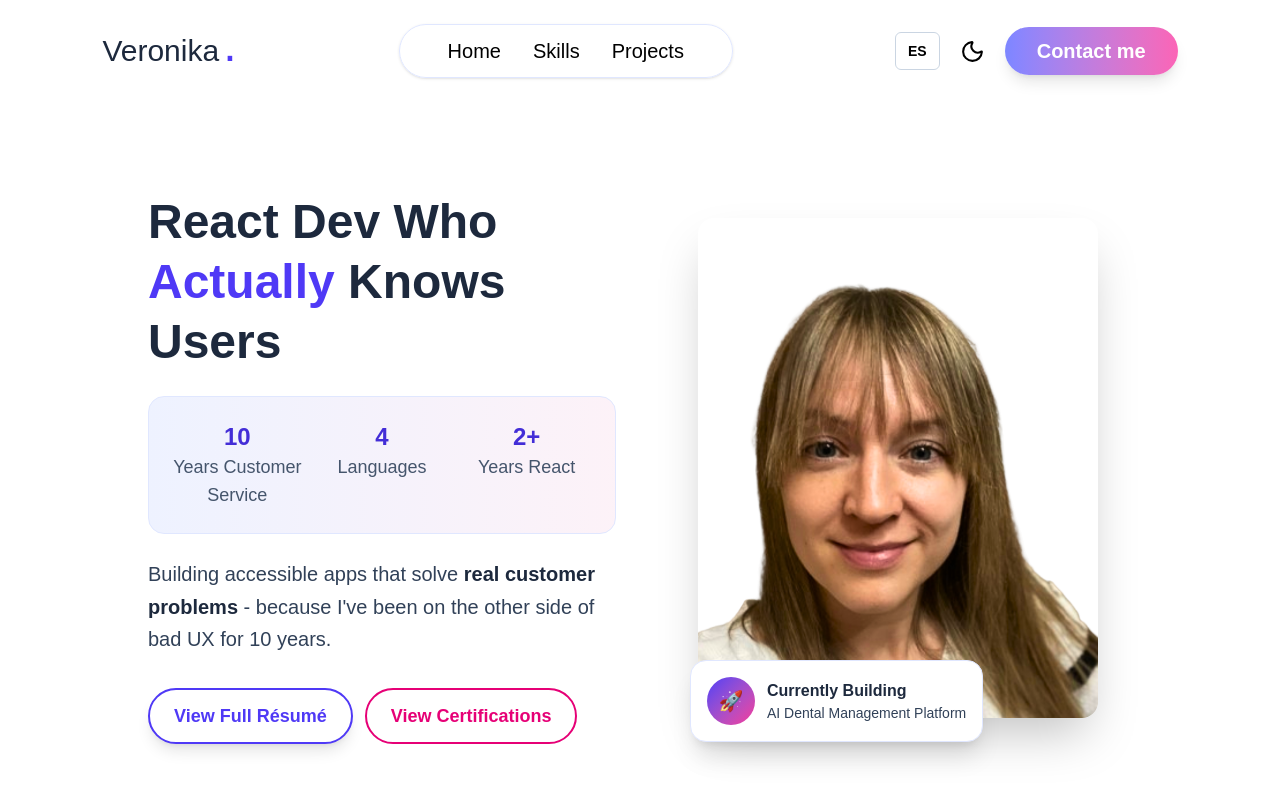
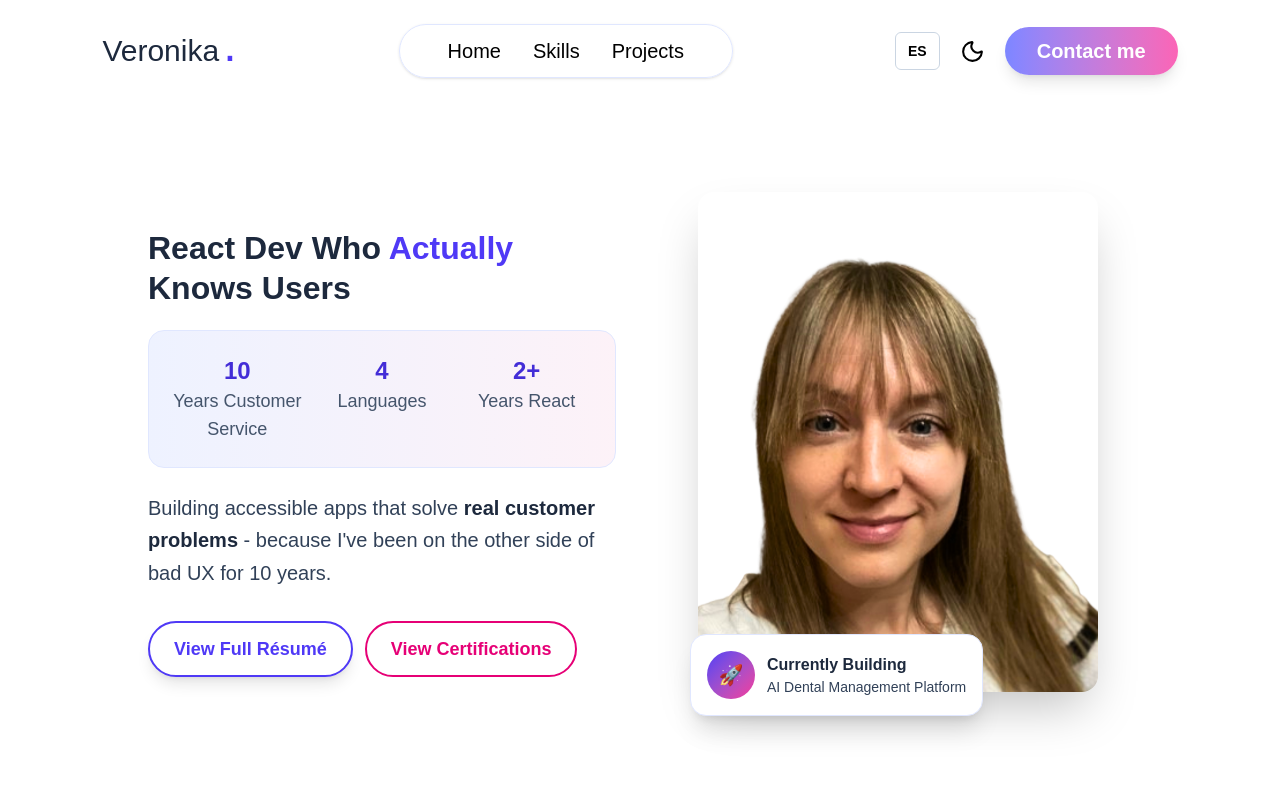
Before and after one commit to verobelo/portfolio-v2, a Next.js app: page / in a window 1280 px wide. Shown: the top 800 px of the page. Built offline with nearby package versions, Linux system fonts and the light colour scheme; a web font is replaced by a local one.

Commit message:
Implement the old context-dependent default style for h1

```diff
--- a/app/globals.css
+++ b/app/globals.css
@@ -2,6 +2,11 @@
 
 html {
     scroll-behavior: smooth;
+}
+
+:where(h1) {
+    margin-block: 0.67em;
+    font-size: 2em;
 }
 
 @custom-variant dark (&:where(.dark, .dark *));
```
